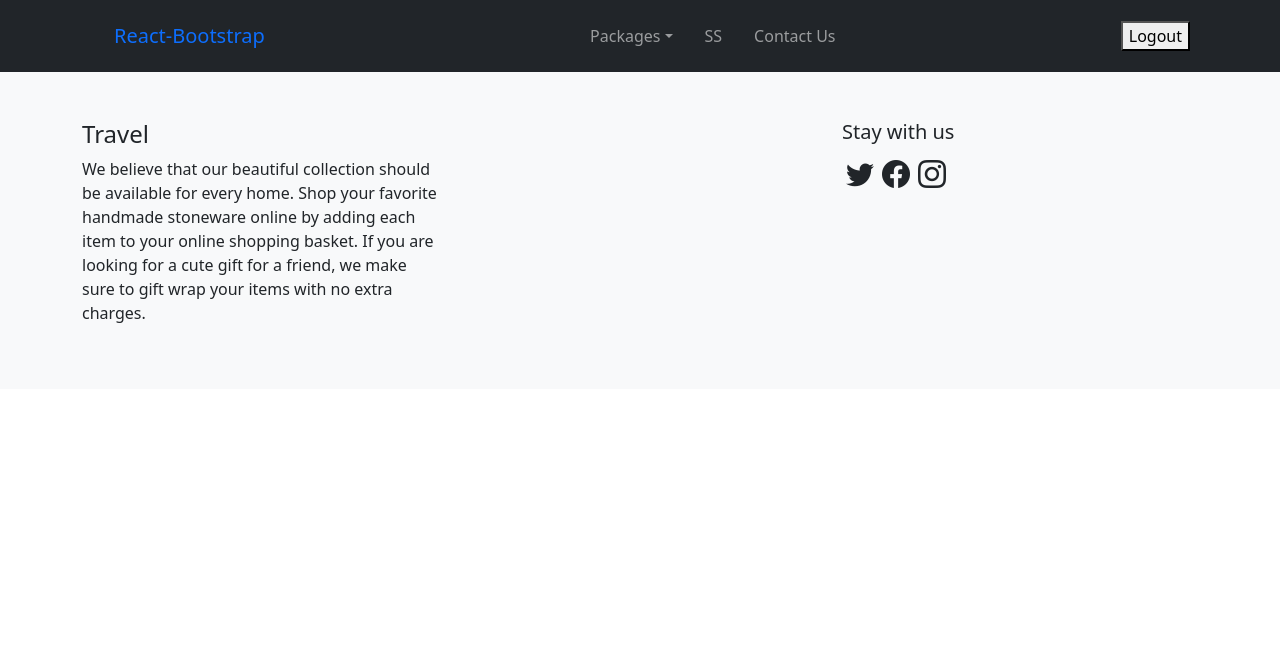
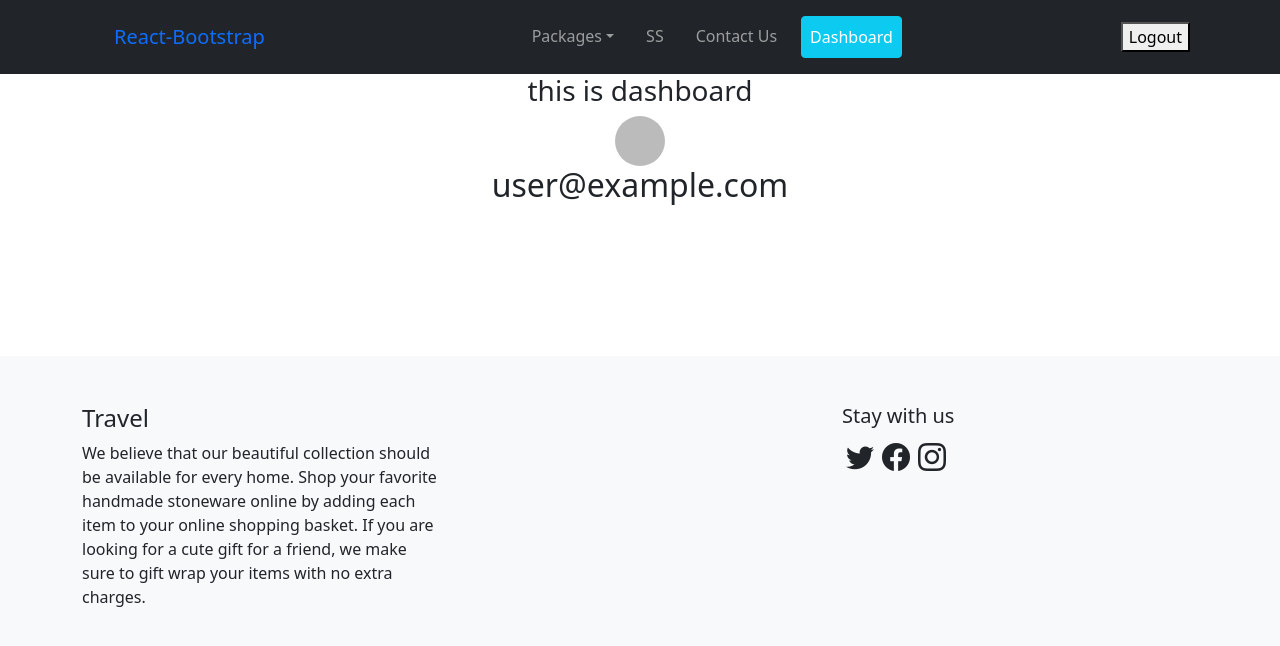
Before and after one commit to obaidulnasir/tour-demo, a React (Create React App) app: page /dashboard in a window 1280 px wide. Shown: the top 646 px of the page. Built offline with nearby package versions, Linux system fonts and the light colour scheme; no server answers; sample sign-in values are in the browser's storage.

Commit message:
some dashboard page create and firebase refresh problem slove by usning spinner

```diff
--- a/src/App.js
+++ b/src/App.js
@@ -9,6 +9,8 @@ import Contact from './components/Contact/Contact';
 import Umrah from './components/Packages/Umrah/Umrah';
 import Tour from './components/Packages/Tour/Tour';
 import Footer from './components/shared/Footer/Footer';
+import PrivateRoute from './components/Login/PrivateRoute/PrivateRoute';
+import Dashboard from './components/Dashboard/Dashboard';
 
 function App() {
   return (
@@ -32,6 +34,9 @@ function App() {
             <Route path="/tourPackages">
               <Tour></Tour>
             </Route>
+            <PrivateRoute path="/dashboard">
+              <Dashboard></Dashboard>
+            </PrivateRoute>
             <Route exact path="/">
               <Home></Home>
             </Route>
--- /dev/null
+++ b/src/components/Dashboard/Dashboard.css
@@ -0,0 +1,6 @@
+.avatar {
+    vertical-align: middle;
+    width: 50px;
+    height: 50px;
+    border-radius: 50%;
+  }
--- /dev/null
+++ b/src/components/Dashboard/Dashboard.js
@@ -0,0 +1,23 @@
+import React from 'react';
+import "./Dashboard.css"
+import useAuth from '../../hook/useAuth';
+
+const Dashboard = () => {
+    const {user} = useAuth();
+    return (
+        <div>
+            <div className="text-center">
+            <h3>this is dashboard</h3>
+            <div>
+                <img className="avatar" src={user?.photoURL} alt="img" />
+            <h2>{user?.email}</h2>
+            </div>
+
+
+            <br /><br /><br /><br /><br /><br />
+            </div>
+        </div>
+    );
+};
+
+export default Dashboard;
--- a/src/components/Login/PrivateRoute/PrivateRoute.js
+++ b/src/components/Login/PrivateRoute/PrivateRoute.js
@@ -1,13 +1,14 @@
 // import { Spinner } from "react-bootstrap";
+import { Spinner } from "react-bootstrap";
 import { Redirect, Route } from "react-router";
 import useAuth from "../../../hook/useAuth";
 
 const PrivateRoute = ({ children, ...rest }) => {
 //   const { user, isLoading } = useAuth();
-  const {user }= useAuth();
-//   if(isLoading){
-//     return  <Spinner animation="border" variant="success" />
-//   }
+  const {user, isLoading }= useAuth();
+  if(isLoading){
+    return  <Spinner animation="border" variant="success" />
+  }
 
   return (
     <Route
--- a/src/components/shared/Navigation/Navigation.js
+++ b/src/components/shared/Navigation/Navigation.js
@@ -35,12 +35,18 @@ const Navigation = () => {
                             <Nav.Link>
                                 <Link className="nav-link" to="/contact">Contact Us</Link>
                             </Nav.Link>
+                            <Nav.Link>
+                                <Link className="nav-link btn btn-info text-white" rule="button" to="/dashboard">Dashboard</Link>
+                            </Nav.Link>
 
                         </Nav>
                         <Nav>
                             {/* <Nav.Link href="#deets">Register</Nav.Link> */}
                             {
-                                user.email ? <Nav.Link><button onClick={handleSignOut}>Logout</button></Nav.Link> :
+                                user.email ? <div>
+                                    <Nav.Link><button onClick={handleSignOut}>Logout</button></Nav.Link>
+
+                                </div> :
                                     <Nav.Link>
                                         <Link className="nav-link" to="/login"><button className="btn btn-info">Register</button></Link>
                                     </Nav.Link>
--- a/src/hook/useFirebase.js
+++ b/src/hook/useFirebase.js
@@ -14,6 +14,8 @@ initializeAuthentication();
 
 const useFirebase = () => {
     const [user, setUser] = useState({})
+    const [error, setError] = useState("")
+    const [isLoading, setIsLoading]= useState(true);
 
 
     const auth = getAuth();
@@ -21,6 +23,7 @@ const useFirebase = () => {
 
     //Google SignIn
     const googleSignIn = (location, history) => {
+        setIsLoading(true);
         signInWithPopup(auth, provider)
             .then((result) => {
                 setUser(result.user)
@@ -28,6 +31,10 @@ const useFirebase = () => {
                 history.replace(destination);
                 console.log(result.user)
             })
+            .catch((error) => {
+                setError(error.message);
+              })
+              .finally(()=>setIsLoading(false));
     };
 
     //SignOut
@@ -52,11 +59,12 @@ const useFirebase = () => {
                 // User is signed out
                 // ...
             }
-            //   setIsLoading(false);
+              setIsLoading(false);
         });
     }, []);
 
     return {
+        isLoading,
         user,
         googleSignIn,
         handleSignOut
```
Also changed, not shown: src/components/Dashboard/AddPackage/AddPackage.js (added, +11 -0 lines), src/components/Dashboard/MyOrder/MyOrder.js (added, +11 -0 lines), src/components/shared/Footer/Footer.js (+1 -14 lines).
